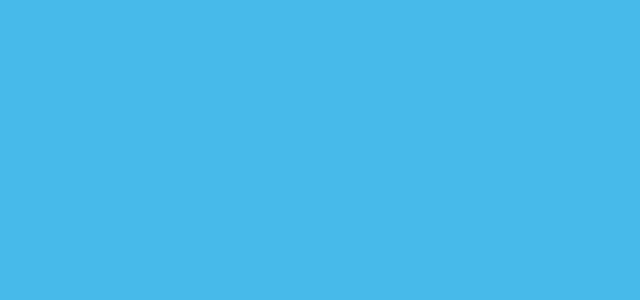
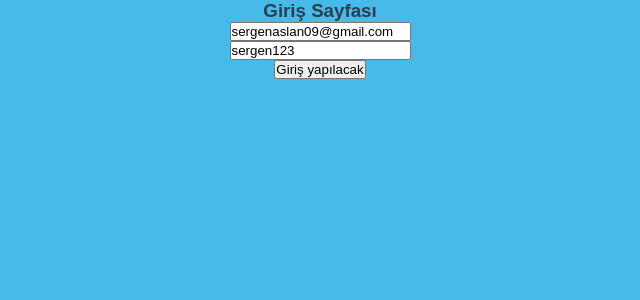
Before and after one commit to aslansergen/kelime-ezber-vue, a Vue app: page /login in a window 1280 px wide. Before the commit this address had no page. Shown: the top 300 px of the page, without its empty margins (320-960 px from the left). Built offline with nearby package versions, Linux system fonts and the light colour scheme.

Commit message:
giris ve çıkış fonksiyonları yazıldı

```diff
--- a/src/firebase/config.js
+++ b/src/firebase/config.js
@@ -1,6 +1,7 @@
 import { initializeApp } from 'firebase/app';
 import { getFirestore, getDocs, collection, addDoc,deleteDoc,getDoc,doc,updateDoc,} from 'firebase/firestore';
-import { getAuth, createUserWithEmailAndPassword,signInWithEmailAndPassword,signOut,updateProfile } from 'firebase/auth';
+import { getAuth, createUserWithEmailAndPassword,signInWithEmailAndPassword,signOut,updateProfile,
+  onAuthStateChanged} from 'firebase/auth';
 
 import { getStorage, ref, uploadBytes,getDownloadURL,deleteObject } from 'firebase/storage';
 
@@ -27,5 +28,5 @@ const firebaseConfig = {
 
   export { db, auth, createUser, getDocs, collection, addDoc, deleteDoc, doc,
      updateDoc,getDoc, signInWithEmailAndPassword,signOut,
-     storage, ref, uploadBytes,getDownloadURL, storageRef, deleteObject, updateProfile
+     storage, ref, uploadBytes,getDownloadURL, storageRef, deleteObject, updateProfile, onAuthStateChanged
     };
--- a/src/pages/AddingNewWord.vue
+++ b/src/pages/AddingNewWord.vue
@@ -1,5 +1,6 @@
 <template>
     <router-link :to="{ name: 'anasayfa' }" class="homePageLink">Anasayfa</router-link>
+    <button @click="logOut">Çıkış Yap</button>
     <div class="form">
         <h2 class="pageTitle">Kelime Ekleme Sayfası</h2>
         <input type="text" placeholder="Kelime" :class="{error:kelimeInValid}" v-model="wordData.kelime" :disabled="formDisabled">
@@ -58,6 +59,14 @@ export default {
         }
     },
     methods: {
+        logOut:async function(){
+            try {
+                await signOut(auth);
+                this.$router.push({ name: 'anasayfa' });
+            } catch (error) {
+                console.error(error);
+            }
+        },
         wordDelete : async function(){
             if(this.isDataValid(this.wordData.resimYol)){
                 await this.imageDelete();
--- /dev/null
+++ b/src/pages/LoginToAdmin.vue
@@ -0,0 +1,35 @@
+<template>
+    <h3>Giriş Sayfası</h3>
+    <input type="email" placeholder="Email Giriniz" v-model="email"> <br>
+    <input type="text" placeholder="Şifre Giriniz" v-model="password"> <br>
+    <button @click="login">Giriş yapılacak</button>
+    <p> {{err}} </p>
+</template>
+
+<script>
+
+import {auth, signInWithEmailAndPassword} from '../firebase/config';
+
+export default {
+    name : 'LoginToAdmin',
+    data() {
+        return {
+            password: 'sergen123',
+            email: 'sergenaslan09@gmail.com',
+            err: null,
+        }
+    },
+    methods:{
+        login: async function(){
+            try {
+                const response = await signInWithEmailAndPassword(auth, this.email, this.password);
+                this.$router.push({ name: 'newWord' });
+            } catch (error) {
+                console.error(error);
+                this.err = error.response;
+            }
+        }
+    }
+}
+
+</script>
--- a/src/routes.js
+++ b/src/routes.js
@@ -3,15 +3,30 @@ import GamePage from './pages/GamePage.vue'
 import KelimePage from './pages/KelimePage.vue'
 import HomePage from './pages/HomePage.vue'
 import AddingNewWord from './pages/AddingNewWord.vue'
+import LoginToAdmin from './pages/LoginToAdmin.vue'
+
+import {auth, onAuthStateChanged }  from './firebase/config';
+
+const authKontrol = (to, from, next) => {
+
+    onAuthStateChanged(auth, (user) => {
+      if (user) {
+        next();
+      } else {
+        next({ name: 'giris' });
+      }
+    });
+  };
 
 export const routes = [
     {path  : '' ,component : HelloWorld, name: 'anasayfa'},
     {path  : '/oyunlar' ,component : GamePage, name: 'oyunlar'},
     {path  : '/kelime' ,component : KelimePage, name: 'kelime'},
     {path  : '/anasayfa' ,component : HomePage, name: 'anasayfa'},
-    {path  : '/yeni-kelime' ,component : AddingNewWord, name: 'newWord', children:[
+    {path  : '/yeni-kelime',  beforeEnter:authKontrol, component : AddingNewWord, name: 'newWord', children:[
         {path  : '/yeni-kelime/edit' ,component : AddingNewWord, name:'wordEdit'}
     ]},
     {path  : '/hello' ,component : HelloWorld, name: 'hel'},
+    {path  : '/login' ,component : LoginToAdmin, name: 'giris'},
 
 ]
```
